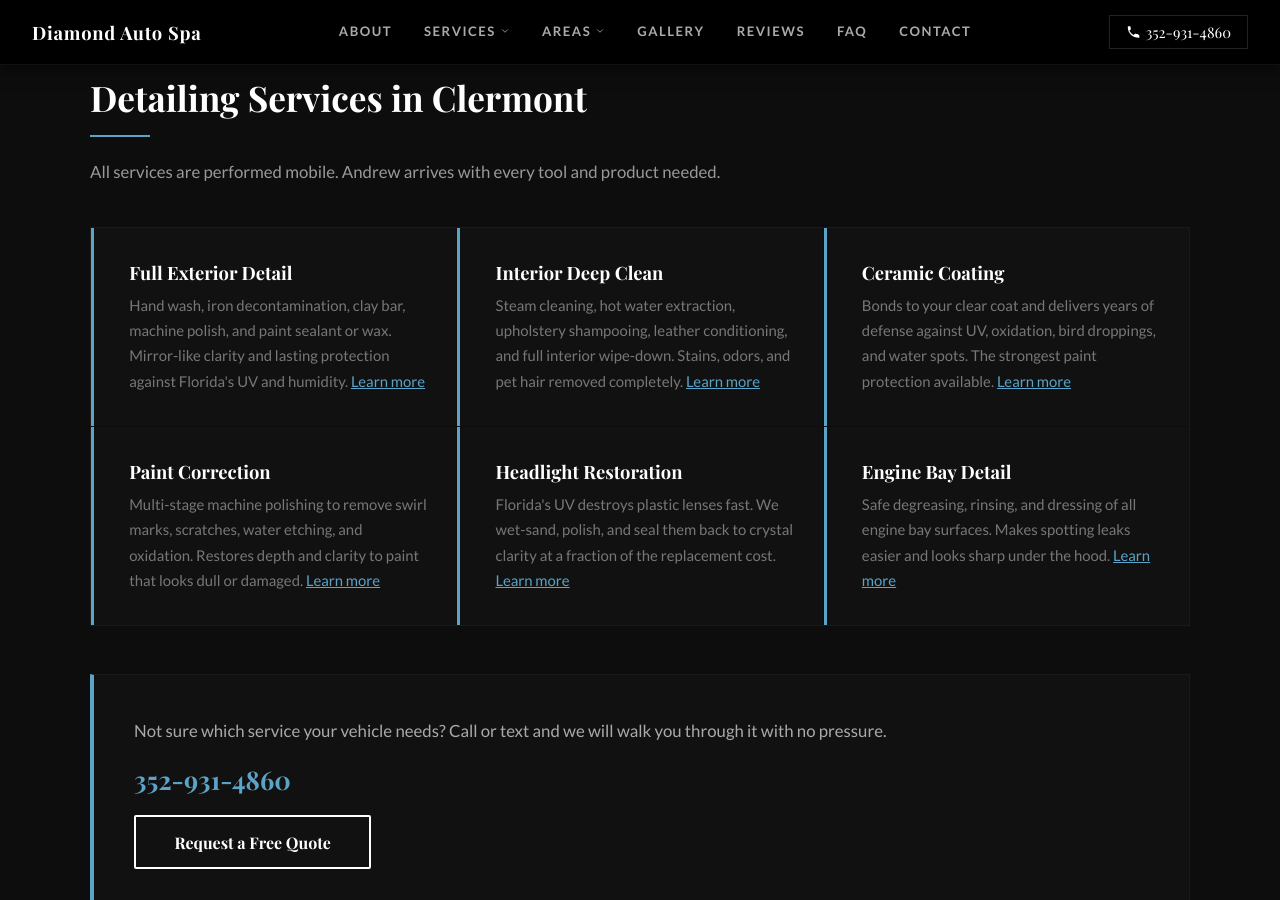
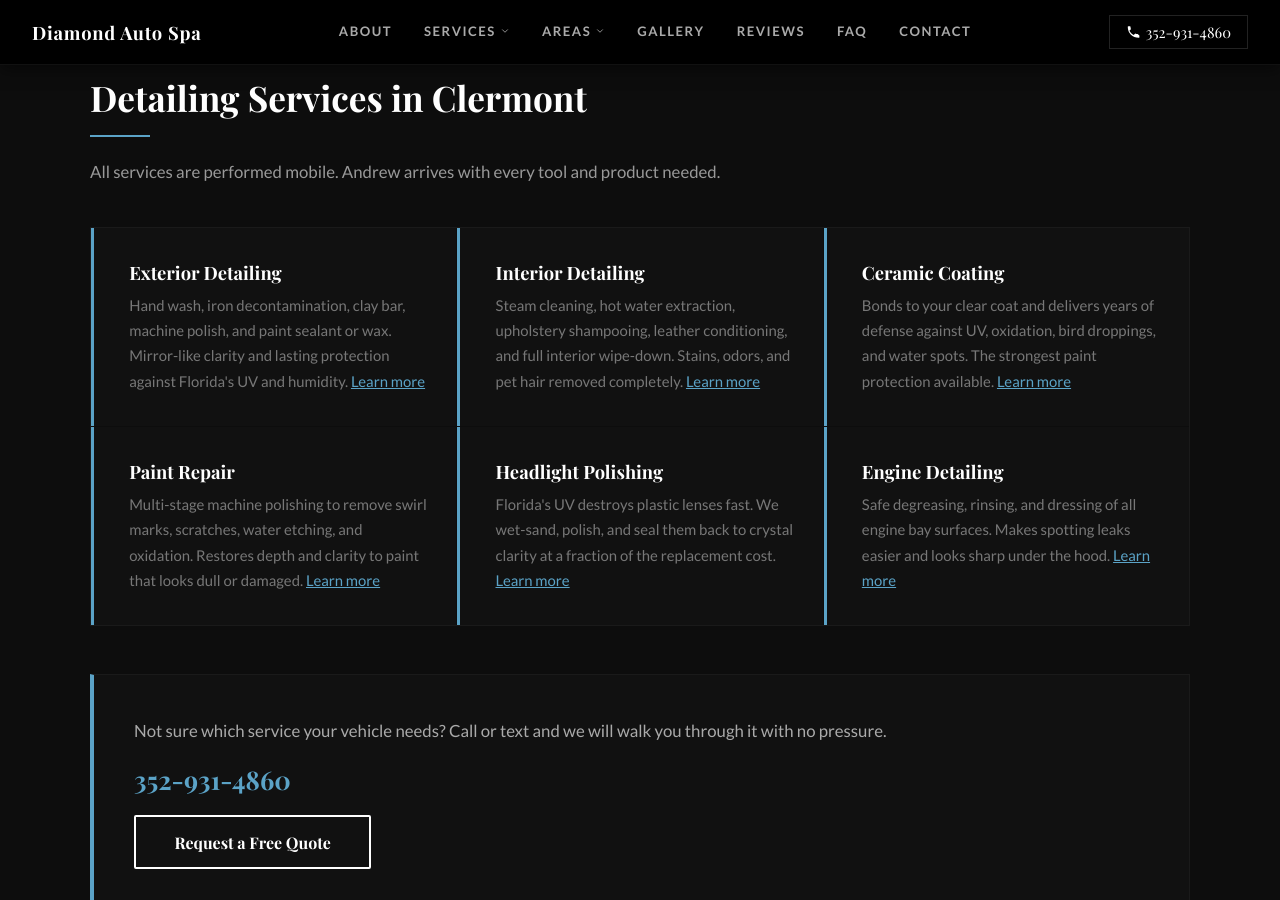
Before and after one commit to JamesBrownR/Diamond-Auto-Spa-Detailing, a Jekyll site: the page built from service-area/clermont-fl/index.html, in a window 1280 px wide and 900 px high, scrolled down 1516 px. Built offline with Jekyll 4.4.1, drawn with Linux system fonts in a browser that asks for light colours; some web fonts are replaced.

Commit message:
Update index.html

```diff
--- a/service-area/clermont-fl/index.html
+++ b/service-area/clermont-fl/index.html
@@ -136,11 +136,11 @@
         <p>All services are performed mobile. Andrew arrives with every tool and product needed.</p>
         <div class="services-grid-area">
             <div class="service-card-area">
-                <h3><a href="/service-area/clermont-fl/exterior-detailing/" style="color:#fff;text-decoration:none;">Full Exterior Detail</a></h3>
+                <h3><a href="/service-area/clermont-fl/exterior-detailing/" style="color:#fff;text-decoration:none;">Exterior Detailing</a></h3>
                 <p>Hand wash, iron decontamination, clay bar, machine polish, and paint sealant or wax. Mirror-like clarity and lasting protection against Florida's UV and humidity. <a href="/service-area/clermont-fl/exterior-detailing/" style="color:#5BA3C7;">Learn more</a></p>
             </div>
             <div class="service-card-area">
-                <h3><a href="/service-area/clermont-fl/interior-detailing/" style="color:#fff;text-decoration:none;">Interior Deep Clean</a></h3>
+                <h3><a href="/service-area/clermont-fl/interior-detailing/" style="color:#fff;text-decoration:none;">Interior Detailing</a></h3>
                 <p>Steam cleaning, hot water extraction, upholstery shampooing, leather conditioning, and full interior wipe-down. Stains, odors, and pet hair removed completely. <a href="/service-area/clermont-fl/interior-detailing/" style="color:#5BA3C7;">Learn more</a></p>
             </div>
             <div class="service-card-area">
@@ -148,15 +148,15 @@
                 <p>Bonds to your clear coat and delivers years of defense against UV, oxidation, bird droppings, and water spots. The strongest paint protection available. <a href="/service-area/clermont-fl/ceramic-coating/" style="color:#5BA3C7;">Learn more</a></p>
             </div>
             <div class="service-card-area">
-                <h3><a href="/service-area/clermont-fl/paint-repair/" style="color:#fff;text-decoration:none;">Paint Correction</a></h3>
+                <h3><a href="/service-area/clermont-fl/paint-repair/" style="color:#fff;text-decoration:none;">Paint Repair</a></h3>
                 <p>Multi-stage machine polishing to remove swirl marks, scratches, water etching, and oxidation. Restores depth and clarity to paint that looks dull or damaged. <a href="/service-area/clermont-fl/paint-correction/" style="color:#5BA3C7;">Learn more</a></p>
             </div>
             <div class="service-card-area">
-                <h3><a href="/service-area/clermont-fl/headlight-polishing/" style="color:#fff;text-decoration:none;">Headlight Restoration</a></h3>
+                <h3><a href="/service-area/clermont-fl/headlight-polishing/" style="color:#fff;text-decoration:none;">Headlight Polishing</a></h3>
                 <p>Florida's UV destroys plastic lenses fast. We wet-sand, polish, and seal them back to crystal clarity at a fraction of the replacement cost. <a href="/service-area/clermont-fl/headlight-restoration/" style="color:#5BA3C7;">Learn more</a></p>
             </div>
             <div class="service-card-area">
-                <h3><a href="/service-area/clermont-fl/engine-detailing/" style="color:#fff;text-decoration:none;">Engine Bay Detail</a></h3>
+                <h3><a href="/service-area/clermont-fl/engine-detailing/" style="color:#fff;text-decoration:none;">Engine Detailing</a></h3>
                 <p>Safe degreasing, rinsing, and dressing of all engine bay surfaces. Makes spotting leaks easier and looks sharp under the hood. <a href="/service-area/clermont-fl/engine-bay-detail/" style="color:#5BA3C7;">Learn more</a></p>
             </div>
         </div>
```
